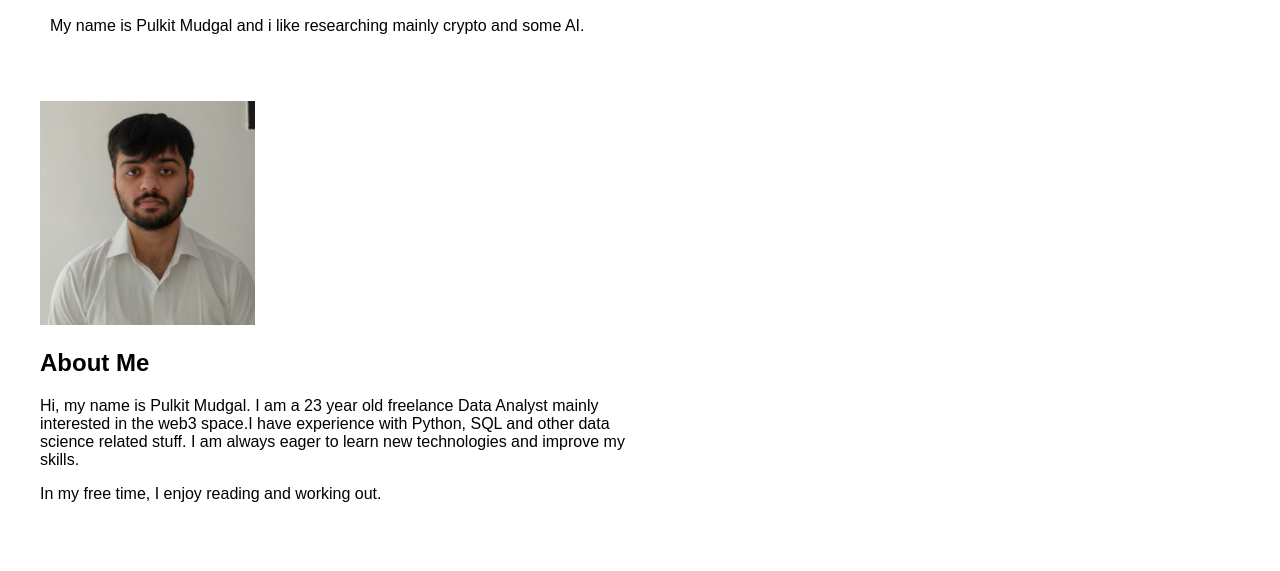
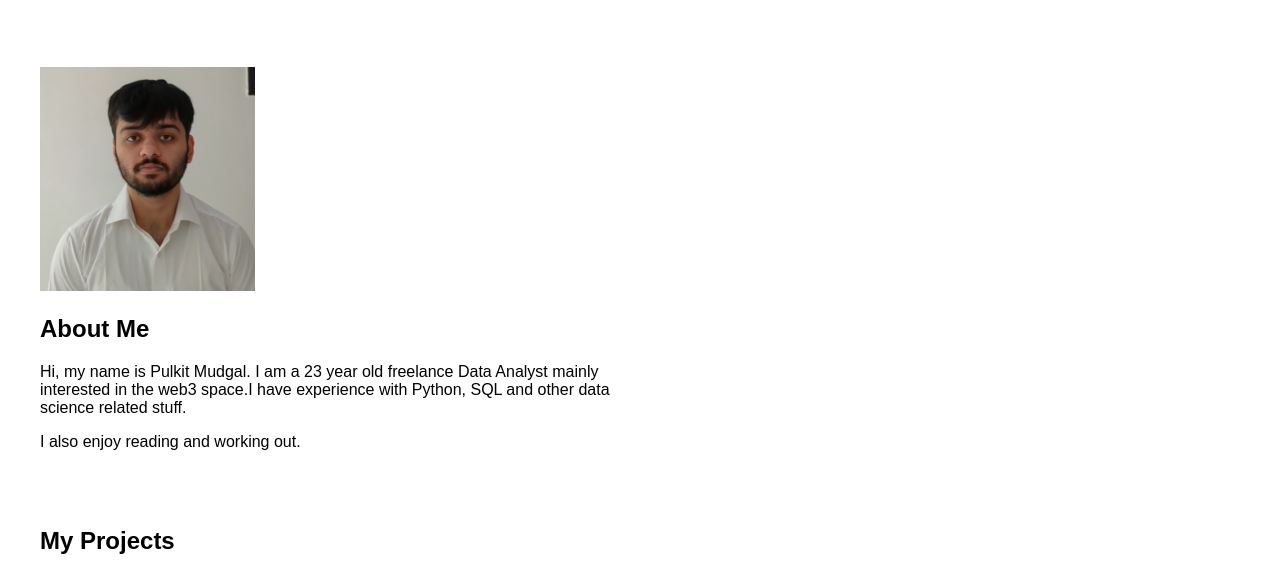
Before and after one commit to realguy33/realguy33.github.io, a plain HTML site: page index.html in a window 1280 px wide. Shown: the part 207-778 px from the top of the page. Drawn offline with Linux system fonts and the light colour scheme.

Commit message:
Update index.html

```diff
--- a/index.html
+++ b/index.html
@@ -133,7 +133,7 @@ a:hover {
         <div class="row">
           <div class="col">
             <h2>My portfolio</h2>
-            <p>My name is Pulkit Mudgal and i like researching mainly crypto and some AI.</p>
+
           </div>
         </div>
       </div>
@@ -146,9 +146,9 @@ a:hover {
           </div>
             <div class="col-2">
               <h2>About Me</h2>
-              <p>Hi, my name is Pulkit Mudgal. I am a 23 year old freelance Data Analyst mainly interested in the web3 space.I have experience with Python, SQL and other data science related stuff. I am always eager to learn new technologies and improve my skills.</p>
+              <p>Hi, my name is Pulkit Mudgal. I am a 23 year old freelance Data Analyst mainly interested in the web3 space.I have experience with Python, SQL and other data science related stuff.</p>
 
-              <p>In my free time, I enjoy reading and working out.</p>
+              <p> I also enjoy reading and working out.</p>
             </div>
           </div>
         </div>
```
